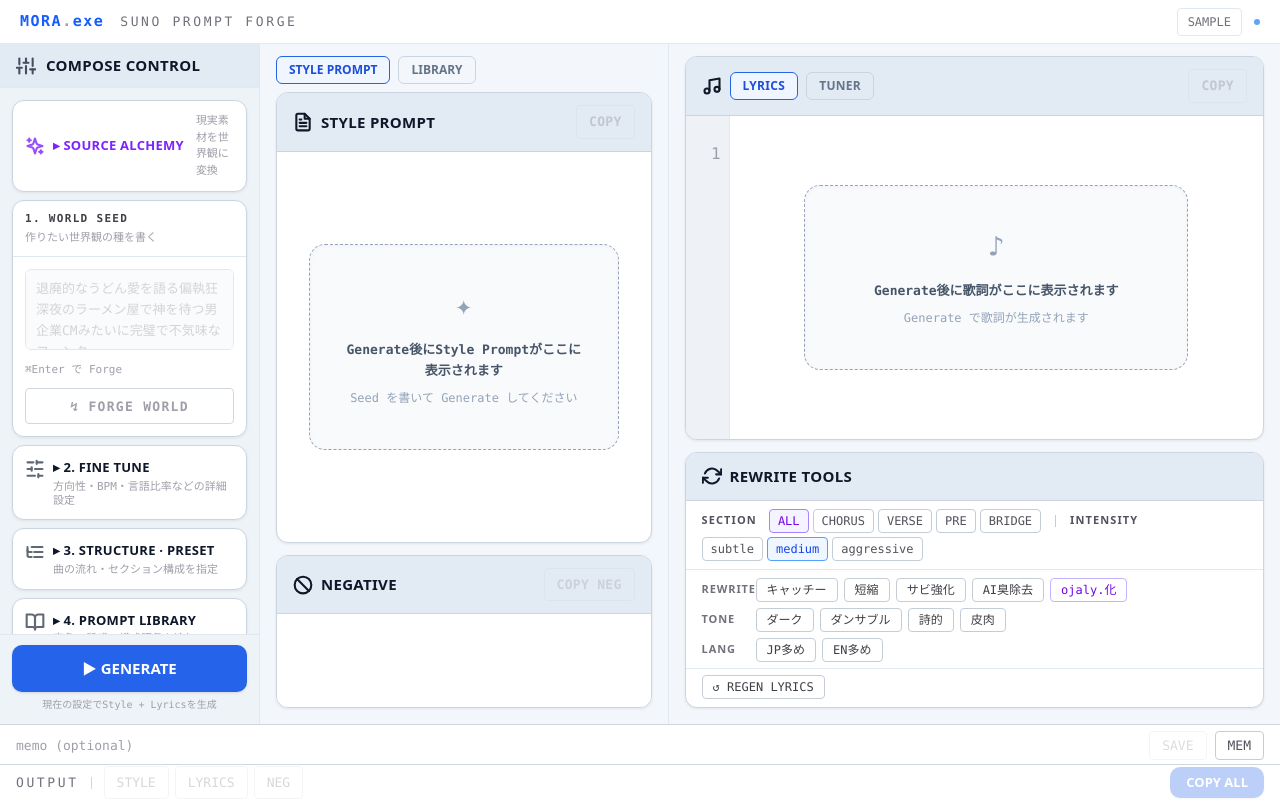
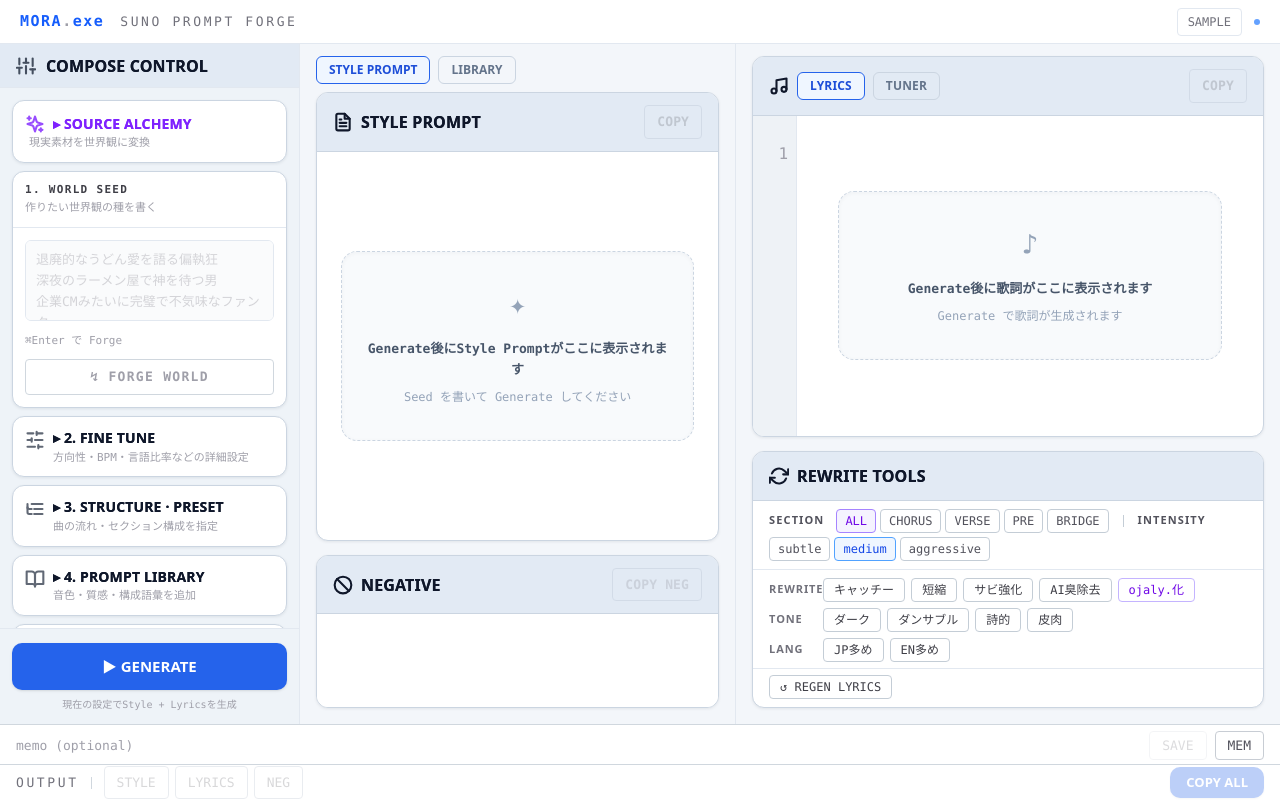
Before and after one commit to Ojaly/mora-exe, a Next.js app: page / in a window 1280 px wide. Built offline with nearby package versions, Linux system fonts and the light colour scheme.

Commit message:
style: polish MORA workspace spacing and warning accents

```diff
--- a/app/globals.css
+++ b/app/globals.css
@@ -36,6 +36,16 @@
   --blue-hover:    #1D4ED8;
   --blue-bg:       #EFF6FF;
   --blue-text:     #1D4ED8;
+
+  /* Warning / Danger accent — 警告・危険状態の差し色 */
+  --accent-warning:        #F97316;
+  --accent-warning-strong: #EA580C;
+  --accent-warning-bg:     #FFF7ED;
+  --accent-warning-border: #FDBA74;
+  --accent-danger:         #DC2626;
+  --accent-danger-strong:  #B91C1C;
+  --accent-danger-bg:      #FEF2F2;
+  --accent-danger-border:  #FCA5A5;
 }
 
 *, *::before, *::after { box-sizing: border-box; }
@@ -86,10 +96,12 @@ body {
   border-bottom: 1px solid #CBD5E1;
   background: var(--bg-panel-hdr);
   font-family: var(--ui-font);
-  font-size: 15px;
-  font-weight: 800;
-  letter-spacing: 0.02em;
+  font-size: 16px;
+  font-weight: 700;
+  letter-spacing: 0.01em;
   color: #0F172A;
+  /* 標準フォントでも太く見せる（Windows Segoe UI / Yu Gothic 対応） */
+  text-shadow: 0 0 0.4px #0F172A;
   flex-shrink: 0;
   gap: 8px;
 }
--- a/app/page.tsx
+++ b/app/page.tsx
@@ -144,8 +144,8 @@ function CopyBtn({ text, label, dim }: { text: string; label: string; dim?: bool
         copied
           ? "border-emerald-500 text-emerald-700 bg-emerald-50"
           : dim
-          ? "border-[#c4cdd6] text-zinc-500 hover:border-zinc-500 hover:text-zinc-700"
-          : "border-[#c4cdd6] text-zinc-700 hover:border-zinc-600 hover:text-zinc-900"
+          ? "border-[#94A3B8] text-zinc-500 hover:border-zinc-500 hover:text-zinc-700 hover:bg-slate-50"
+          : "border-[#94A3B8] text-zinc-700 hover:border-zinc-600 hover:text-zinc-900 hover:bg-slate-50"
       }`}
     >
       {copied ? `✓ ${label}` : label}
@@ -178,7 +178,7 @@ function PanelHeader({ children }: { children: React.ReactNode }) {
 
 function SampleBadge() {
   return (
-    <span className="self-center ml-auto mr-2 text-[12px] font-mono text-amber-600 border border-amber-300 bg-amber-50 px-2 py-0.5 rounded tracking-wider">
+    <span className="self-center ml-auto mr-2 text-[12px] font-mono border px-2 py-0.5 rounded tracking-wider" style={{ color: "var(--accent-warning-strong)", borderColor: "var(--accent-warning-border)", background: "var(--accent-warning-bg)" }}>
       SAMPLE
     </span>
   );
@@ -188,7 +188,7 @@ function Pill({ label, value, warn }: { label: string; value: string; warn?: boo
   return (
     <span className="flex items-center gap-1">
       <span className="text-[13px] font-mono text-zinc-500">{label}</span>
-      <span className={`text-[13px] font-mono font-bold tabular-nums ${warn ? "text-amber-600" : "text-zinc-800"}`}>{value}</span>
+      <span className={`text-[13px] font-mono font-bold tabular-nums ${warn ? "text-[var(--accent-warning-strong)]" : "text-zinc-800"}`}>{value}</span>
     </span>
   );
 }
@@ -259,7 +259,7 @@ function MemoryPanel({
                   <div className="flex items-center gap-2 mb-1">
                     <span className="text-[13px] font-mono font-bold text-zinc-800 truncate">{m.title || "(untitled)"}</span>
                     {m.score !== null && (
-                      <span className={`text-[12px] font-mono font-bold tabular-nums ${m.score >= 80 ? "text-emerald-600" : m.score >= 50 ? "text-amber-600" : "text-red-600"}`}>
+                      <span className={`text-[12px] font-mono font-bold tabular-nums ${m.score >= 80 ? "text-emerald-600" : m.score >= 50 ? "text-[var(--accent-warning)]" : "text-[var(--accent-danger)]"}`}>
                         {m.score}
                       </span>
                     )}
@@ -762,7 +762,7 @@ export default function Home() {
   // ─── Derived ─────────────────────────────────────────────────────────────
 
   const score   = songStats?.riskScore ?? null;
-  const sColor  = score === null ? "text-zinc-700" : score >= 80 ? "text-emerald-400" : score >= 50 ? "text-amber-400" : "text-red-400";
+  const sColor  = score === null ? "text-zinc-700" : score >= 80 ? "text-emerald-500" : score >= 50 ? "text-[var(--accent-warning)]" : "text-[var(--accent-danger)]";
   const dangers = suggestions.length;
   const issues  = phraseMatches.length + syntaxMatches.length + collapseRisks.length;
 
@@ -864,8 +864,8 @@ export default function Home() {
           disabled={isGenerating || !!loadingMode || builderIsEmpty}
           className={`shrink-0 text-[12px] font-mono px-2.5 py-0.5 rounded border transition-all active:scale-95 disabled:cursor-not-allowed disabled:opacity-50 ${
             isGenerating
-              ? "border-amber-300 text-amber-500 bg-amber-50 animate-pulse"
-              : "border-[#c4cdd6] text-zinc-700 hover:border-amber-400 hover:text-amber-700"
+              ? "border-[var(--accent-warning-border)] text-[var(--accent-warning)] bg-[var(--accent-warning-bg)] animate-pulse"
+              : "border-[#c4cdd6] text-zinc-700 hover:border-[var(--accent-warning-border)] hover:text-[var(--accent-warning-strong)]"
           }`}
         >
           {isGenerating ? "…" : "↺ REGEN LYRICS"}
@@ -951,7 +951,7 @@ export default function Home() {
             title="サンプルのStyle / Lyrics / Negativeを読み込む"
             className={`text-[12px] font-mono px-2.5 py-1 rounded border transition-colors ${
               isSample
-                ? "border-amber-300 text-amber-600 bg-amber-50"
+                ? "border-[var(--accent-warning-border)] text-[var(--accent-warning-strong)] bg-[var(--accent-warning-bg)]"
                 : "border-[#E2E8F0] text-zinc-500 hover:border-zinc-400 hover:text-zinc-700"
             }`}
           >
@@ -981,7 +981,7 @@ export default function Home() {
 
         {/* LEFT: Sidebar */}
         <aside
-          className="w-[260px] shrink-0 flex flex-col border-r border-[#E2E8F0]"
+          className="w-[300px] shrink-0 flex flex-col border-r border-[#E2E8F0]"
           style={{ background: "var(--bg-sidebar)" }}
         >
           <Sidebar
@@ -1053,7 +1053,7 @@ export default function Home() {
           </div>
 
           {centerTab === "prompt" ? (
-            <div className="flex-1 min-h-0 flex flex-col gap-3 px-4 pb-4 overflow-hidden">
+            <div className="flex-1 min-h-0 flex flex-col gap-3.5 px-4 pb-4 overflow-hidden">
               {/* STYLE PROMPT card */}
               <div className="mora-card flex-1 min-h-0">
                 <div className="mora-card-hdr">
@@ -1113,10 +1113,10 @@ export default function Home() {
           )}
         </section>
 
-        {/* RIGHT: Lyrics / Tuner — flex 12 (≈60% of remaining) */}
+        {/* RIGHT: Lyrics / Tuner — flex 10 (≈44% of total) */}
         <section
           className="flex flex-col min-w-0 relative"
-          style={{ flex: "12 1 0%", background: "var(--bg-right)" }}
+          style={{ flex: "10 1 0%", background: "var(--bg-right)" }}
         >
           {showMemory && (
             <MemoryPanel
@@ -1125,7 +1125,7 @@ export default function Home() {
             />
           )}
 
-          <div className="flex-1 min-h-0 flex flex-col gap-3 px-4 pt-3 pb-4 overflow-hidden">
+          <div className="flex-1 min-h-0 flex flex-col gap-3.5 px-4 pt-3 pb-4 overflow-hidden">
             {rightView === "lyrics" ? (
               <>
                 {/* LYRICS card */}
@@ -1138,7 +1138,11 @@ export default function Home() {
                     >LYRICS</button>
                     <button
                       onClick={() => setRight("tuner")}
-                      className="text-[12px] ui-sans font-semibold px-3 py-1 rounded-md border border-[#CBD5E1] text-[#64748B] hover:border-[#94A3B8] hover:text-[#1E293B] transition-colors"
+                      className={`text-[12px] ui-sans font-semibold px-3 py-1 rounded-md border transition-colors ${
+                        dangers > 0
+                          ? "border-[var(--accent-warning-border)] text-[var(--accent-warning-strong)]"
+                          : "border-[#CBD5E1] text-[#64748B] hover:border-[#94A3B8] hover:text-[#1E293B]"
+                      }`}
                     >
                       TUNER{dangers > 0 ? ` ▲${dangers}` : issues > 0 ? ` (${issues})` : ""}
                     </button>
--- a/components/CollapseReport.tsx
+++ b/components/CollapseReport.tsx
@@ -5,9 +5,9 @@ interface Props {
 }
 
 const SEV = {
-  high:   { label: "HIGH", cls: "text-red-700 border-red-200 bg-red-50" },
-  medium: { label: "MED",  cls: "text-amber-700 border-amber-200 bg-amber-50" },
-  low:    { label: "LOW",  cls: "text-zinc-600 border-[#E2E8F0] bg-slate-50" },
+  high:   { label: "HIGH", cls: "", style: { color: "var(--accent-danger-strong)", borderColor: "var(--accent-danger-border)", background: "var(--accent-danger-bg)" } },
+  medium: { label: "MED",  cls: "", style: { color: "var(--accent-warning-strong)", borderColor: "var(--accent-warning-border)", background: "var(--accent-warning-bg)" } },
+  low:    { label: "LOW",  cls: "text-zinc-600 border-[#E2E8F0] bg-slate-50", style: {} },
 };
 
 const TYPE_ICON: Record<string, string> = {
@@ -29,8 +29,8 @@ export default function CollapseReport({ risks }: Props) {
       <div className="flex items-center justify-between">
         <p className="text-xs text-zinc-500 font-mono tracking-widest">// COLLAPSE PREDICTION</p>
         <div className="flex items-center gap-2 font-mono text-xs">
-          {high   > 0 && <span className="text-red-600">{high}H</span>}
-          {medium > 0 && <span className="text-amber-600">{medium}M</span>}
+          {high   > 0 && <span style={{ color: "var(--accent-danger)" }}>{high}H</span>}
+          {medium > 0 && <span style={{ color: "var(--accent-warning)" }}>{medium}M</span>}
           {low    > 0 && <span className="text-zinc-500">{low}L</span>}
           {risks.length === 0 && <span className="text-emerald-600">CLEAN</span>}
         </div>
@@ -49,6 +49,7 @@ export default function CollapseReport({ risks }: Props) {
               <div
                 key={r.id}
                 className={`flex items-start gap-2 px-2 py-1.5 rounded border text-xs font-mono ${s.cls}`}
+                style={s.style}
               >
                 <span className="shrink-0 opacity-60 w-14 text-center border border-current/30 rounded px-1">
                   {TYPE_ICON[r.type] ?? r.type}
--- a/components/LyricsEditor.tsx
+++ b/components/LyricsEditor.tsx
@@ -88,9 +88,9 @@ export default function LyricsEditor({ value, onChange, isSample, changedLines =
         {!value && placeholder && (
           <div
             aria-hidden="true"
-            className="absolute inset-0 flex items-center justify-center pointer-events-none select-none px-8 py-12"
+            className="absolute inset-0 flex items-center justify-center pointer-events-none select-none px-6 py-8"
           >
-            <div className="border border-dashed border-[#94A3B8] rounded-2xl bg-[#F8FAFC] px-8 py-10 text-center max-w-sm w-full" style={{ boxShadow: "inset 0 1px 4px rgba(15,23,42,0.04)" }}>
+            <div className="border border-dashed border-[#CBD5E1] rounded-2xl bg-[#F8FAFC] px-6 py-8 text-center max-w-sm w-full" style={{ boxShadow: "inset 0 1px 4px rgba(15,23,42,0.04)" }}>
               <div className="text-[28px] mb-3 text-[#94A3B8]">♪</div>
               <p className="font-mono text-[13px] font-semibold text-[#475569] leading-relaxed">{placeholder}</p>
               <p className="font-mono text-[12px] text-[#94A3B8] mt-2 leading-relaxed">Generate で歌詞が生成されます</p>
--- a/components/PromptEditor.tsx
+++ b/components/PromptEditor.tsx
@@ -74,9 +74,9 @@ export default function PromptEditor({ value, onChange, isSample, placeholder }:
       {!value && placeholder && (
         <div
           aria-hidden="true"
-          className="absolute inset-0 flex items-center justify-center pointer-events-none select-none px-8 py-12"
+          className="absolute inset-0 flex items-center justify-center pointer-events-none select-none px-6 py-8"
         >
-          <div className="border border-dashed border-[#94A3B8] rounded-2xl bg-[#F8FAFC] px-8 py-10 text-center max-w-sm w-full" style={{ boxShadow: "inset 0 1px 4px rgba(15,23,42,0.04)" }}>
+          <div className="border border-dashed border-[#CBD5E1] rounded-2xl bg-[#F8FAFC] px-6 py-8 text-center max-w-sm w-full" style={{ boxShadow: "inset 0 1px 4px rgba(15,23,42,0.04)" }}>
             <div className="text-[28px] mb-3 text-[#94A3B8]">✦</div>
             <p className="font-mono text-[13px] font-semibold text-[#475569] leading-relaxed">{placeholder}</p>
             <p className="font-mono text-[12px] text-[#94A3B8] mt-2 leading-relaxed">Seed を書いて Generate してください</p>
--- a/components/Sidebar.tsx
+++ b/components/Sidebar.tsx
@@ -233,7 +233,10 @@ function CollapseSection({
             </span>
           )}
           <div className="flex-1 min-w-0">
-            <span className={`text-[13px] ui-sans tracking-[0.02em] uppercase font-extrabold leading-tight ${dim ? "text-zinc-400" : "text-[#0F172A]"}`}>
+            <span
+              className={`text-[14px] ui-sans tracking-[0.01em] uppercase font-bold leading-tight ${dim ? "text-zinc-400" : "text-[#0F172A]"}`}
+              style={dim ? {} : { textShadow: "0 0 0.4px #0F172A" }}
+            >
               {open ? "▾" : "▸"} {label}
             </span>
             {!open && sub && (
@@ -399,7 +402,7 @@ export default function Sidebar({
       {/* ── COMPOSE CONTROL 固定ヘッダー ──────────────────────────────────── */}
       <div className="shrink-0 h-11 border-b border-[#E2E8F0] flex items-center px-4 gap-2.5 select-none" style={{ background: "var(--bg-panel-hdr)" }}>
         <HeaderIcon name="sliders" className="opacity-80" />
-        <span className="text-[15px] ui-sans font-extrabold text-[#0F172A] tracking-[0.02em] uppercase">COMPOSE CONTROL</span>
+        <span className="text-[16px] ui-sans font-bold text-[#0F172A] tracking-[0.01em] uppercase" style={{ textShadow: "0 0 0.4px #0F172A" }}>COMPOSE CONTROL</span>
       </div>
 
       <div className="flex-1 min-h-0 overflow-y-auto px-3 pt-3 pb-3 space-y-2">
@@ -410,15 +413,17 @@ export default function Sidebar({
             onClick={() => setAlchemyOpen((v) => !v)}
             className="w-full flex items-center gap-2 px-3 py-3 text-left hover:bg-slate-50 transition-colors"
           >
-            <span className="text-[13px] ui-sans tracking-[0.02em] uppercase font-extrabold shrink-0 text-violet-600 flex items-center gap-2">
-              <HeaderIcon name="sparkles" className="opacity-80" />
-              {alchemyOpen ? "▾" : "▸"} Source Alchemy
-            </span>
-            {!alchemyOpen && (
-              <span className="text-[11px] font-mono text-zinc-400 ml-1 font-normal normal-case tracking-normal">
-                現実素材を世界観に変換
+            <div className="flex-1 min-w-0">
+              <span className="text-[14px] ui-sans tracking-[0.01em] uppercase font-bold text-violet-600 flex items-center gap-2" style={{ textShadow: "0 0 0.4px currentColor" }}>
+                <HeaderIcon name="sparkles" className="opacity-80" />
+                {alchemyOpen ? "▾" : "▸"} Source Alchemy
               </span>
-            )}
+              {!alchemyOpen && (
+                <p className="text-[11px] font-mono text-zinc-400 mt-0.5 font-normal normal-case tracking-normal leading-tight pl-1">
+                  現実素材を世界観に変換
+                </p>
+              )}
+            </div>
           </button>
           {alchemyOpen && (
             <div className="px-3 pb-3 border-t border-[#E2E8F0] pt-3">
@@ -639,7 +644,7 @@ export default function Sidebar({
 
             {/* Recommendation hint */}
             {recommendations.length > 0 && selectedLibraryItems.length === 0 && (
-              <p className="text-[10px] font-mono text-amber-600 leading-snug">
+              <p className="text-[10px] font-mono leading-snug" style={{ color: "var(--accent-warning)" }}>
                 ◆ {recommendations.length}件のおすすめ候補あり
               </p>
             )}
@@ -831,7 +836,7 @@ export default function Sidebar({
       </div>
 
       {/* ══ GENERATE (sticky footer) ══════════════════════════════════════════ */}
-      <div className="shrink-0 px-3 pb-3 pt-2.5 border-t border-[#E2E8F0]">
+      <div className="shrink-0 px-3 pb-3 pt-3.5 border-t border-[#E2E8F0]">
         {/* Active nudges hint */}
         {activeNudges.length > 0 && (
           <p className="text-[11px] font-mono text-blue-500 mb-1.5 leading-snug truncate">
@@ -844,7 +849,7 @@ export default function Sidebar({
           </p>
         )}
         {builderIsEmpty && (
-          <p className="text-[11px] font-mono text-amber-600 mb-1.5 leading-snug">
+          <p className="text-[11px] font-mono mb-1.5 leading-snug font-semibold" style={{ color: "var(--accent-warning-strong)" }}>
             ⚠ Builderに最低1つのセクションを選択してください
           </p>
         )}
@@ -861,7 +866,7 @@ export default function Sidebar({
         >
           {isGenerating ? "… GENERATING" : expansion ? "↺ RE-GENERATE" : "▶  GENERATE"}
         </button>
-        <p className="text-[10px] font-mono text-zinc-400 text-center mt-1.5 leading-snug">
+        <p className="text-[10px] font-mono text-zinc-400 text-center mt-2 leading-snug">
           {isGenerating
             ? "生成中…しばらくお待ちください"
             : expansion
```
Also changed, not shown: components/HeaderIcon.tsx (+9 -9 lines), components/MoraTunerPanel.tsx (+7 -8 lines), components/SongStats.tsx (+4 -4 lines).
